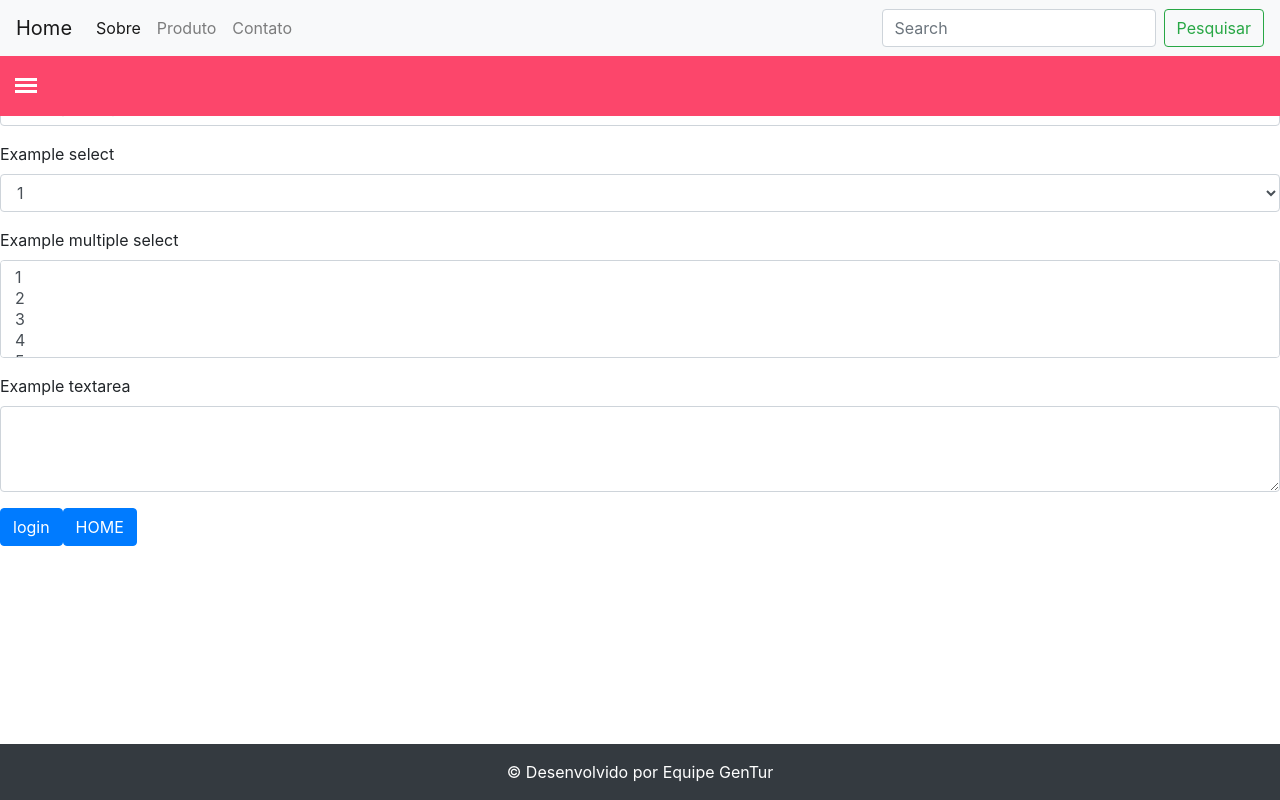
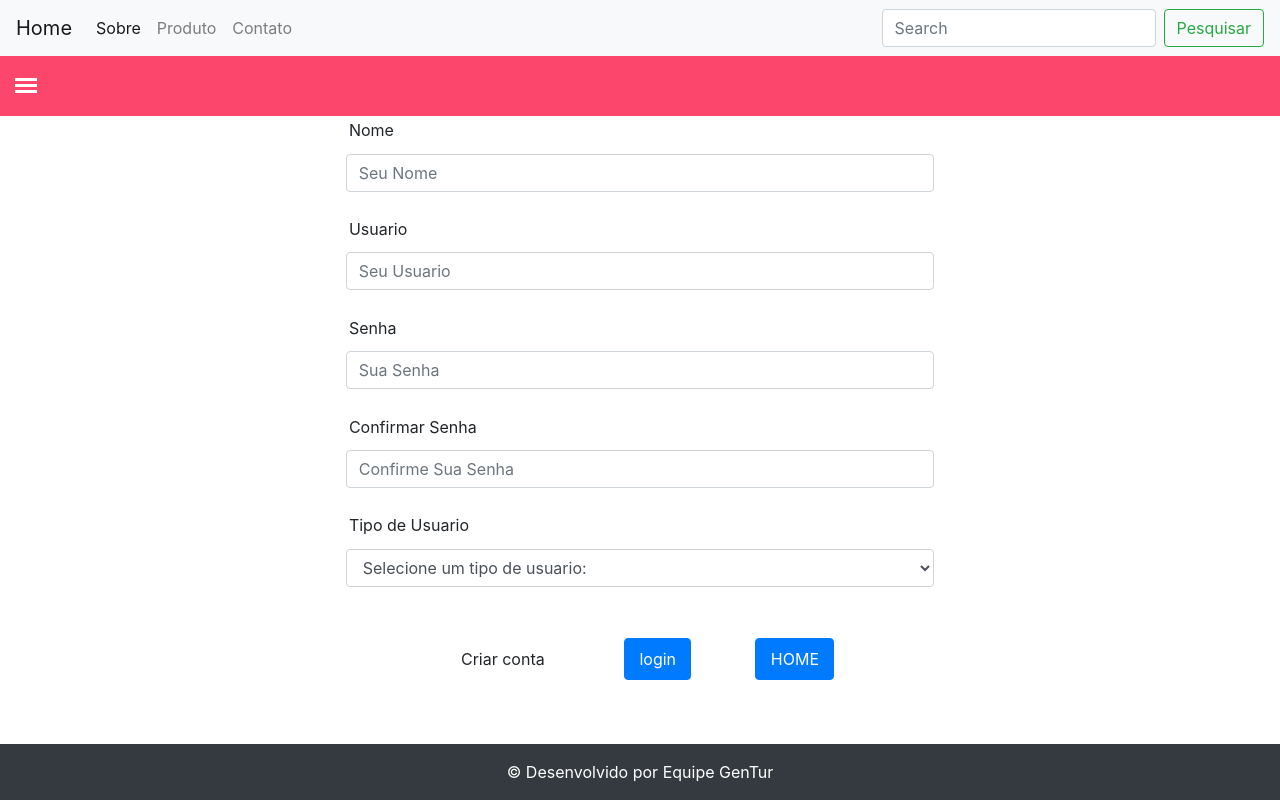
Before and after one commit to projetogentour/GenturFront, an Angular app: page /cadastrar in a window 1280 px wide. Built offline with nearby package versions, Linux system fonts and the light colour scheme.

Commit message:
implementação formulario

```diff
--- a/src/app/cadastrar/cadastrar.component.css
+++ b/src/app/cadastrar/cadastrar.component.css
@@ -0,0 +1,16 @@
+.form-group{
+    padding: 0.2rem;
+  }
+
+  label{
+    padding: 0.2rem;
+  }
+
+  button{
+    margin: 2rem;
+    padding: 0.5rem 0.90rem;
+
+  }
+  input{
+     padding: 5;
+  }
--- a/src/app/cadastrar/cadastrar.component.html
+++ b/src/app/cadastrar/cadastrar.component.html
@@ -1,33 +1,67 @@
-<form>
+<div class="row d-flex justify-content-center">
+  <div class="col-md-6" >
+    <div class="container">
+      <h1 class="text-center texto">Cadastre-se</h1>
+
               <div class="form-group">
-    <label for="exampleFormControlInput1">Email address</label>
-    <input type="email" class="form-control" id="exampleFormControlInput1" placeholder="name@example.com">
+                <label for="nome">Nome</label>
+                <input
+                  class="form-control"
+                  type="text"
+                  name="nome"
+                  id="nome"
+                  placeholder="Seu Nome"
+                />
               </div>
+
               <div class="form-group">
-    <label for="exampleFormControlSelect1">Example select</label>
-    <select class="form-control" id="exampleFormControlSelect1">
-      <option>1</option>
-      <option>2</option>
-      <option>3</option>
-      <option>4</option>
-      <option>5</option>
+                <label for="usuario"> Usuario</label>
+                <input
+                  class="form-control"
+                  type="text"
+                  name="usuario"
+                  id="usuario"
+                  placeholder="Seu Usuario"
+                />
+              </div>
+
+              <div class="form-group">
+                <label for="senha"> Senha</label>
+                <input
+                  class="form-control"
+                  type="password"
+                  name="senha"
+                  id="senha"
+                  placeholder="Sua Senha"
+                />
+              </div>
+
+              <div class="form-group">
+                <label for="confirmSenha"> Confirmar Senha</label>
+                <input
+                  class="form-control"
+                  type="password"
+                  name="confirmSenha"
+                  id="confirmSenha"
+                  placeholder="Confirme Sua Senha"
+                />
+              </div>
+
+              <div class="form-group">
+                <label for="tipo"> Tipo de Usuario</label>
+                <select class="form-control" name="tipo" id="tipo">
+                  <option>Selecione um tipo de usuario:</option>
+                  <option value="normal">Comprador</option>
+                  <option value="Adm">Vendedor</option>
                 </select>
               </div>
-  <div class="form-group">
-    <label for="exampleFormControlSelect2">Example multiple select</label>
-    <select multiple class="form-control" id="exampleFormControlSelect2">
-      <option>1</option>
-      <option>2</option>
-      <option>3</option>
-      <option>4</option>
-      <option>5</option>
-    </select>
-  </div>
-  <div class="form-group">
-    <label for="exampleFormControlTextarea1">Example textarea</label>
-    <textarea class="form-control" id="exampleFormControlTextarea1" rows="3"></textarea>
-  </div>
-</form>
 
+              <div class="d-flex justify-content-center">
+                <button type="submit" class="btn cadastro">Criar conta</button>
                 <button type="submit" class="btn btn-primary" routerLink="/entrar">login</button>
                 <button type="submit" class="btn btn-primary" routerLink="/inicio">HOME</button>
+              </div>
+  </div>
+
+  </div>
+</div>
```
Lines whose indentation alone changed are shown as unchanged.
